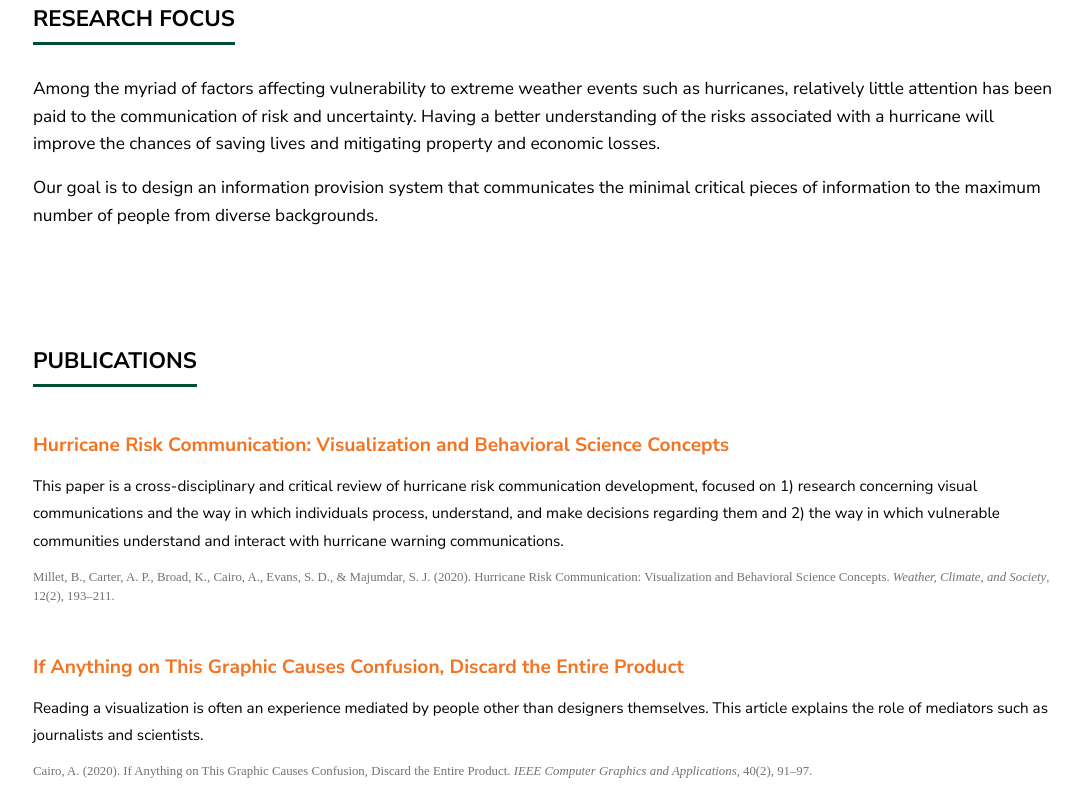
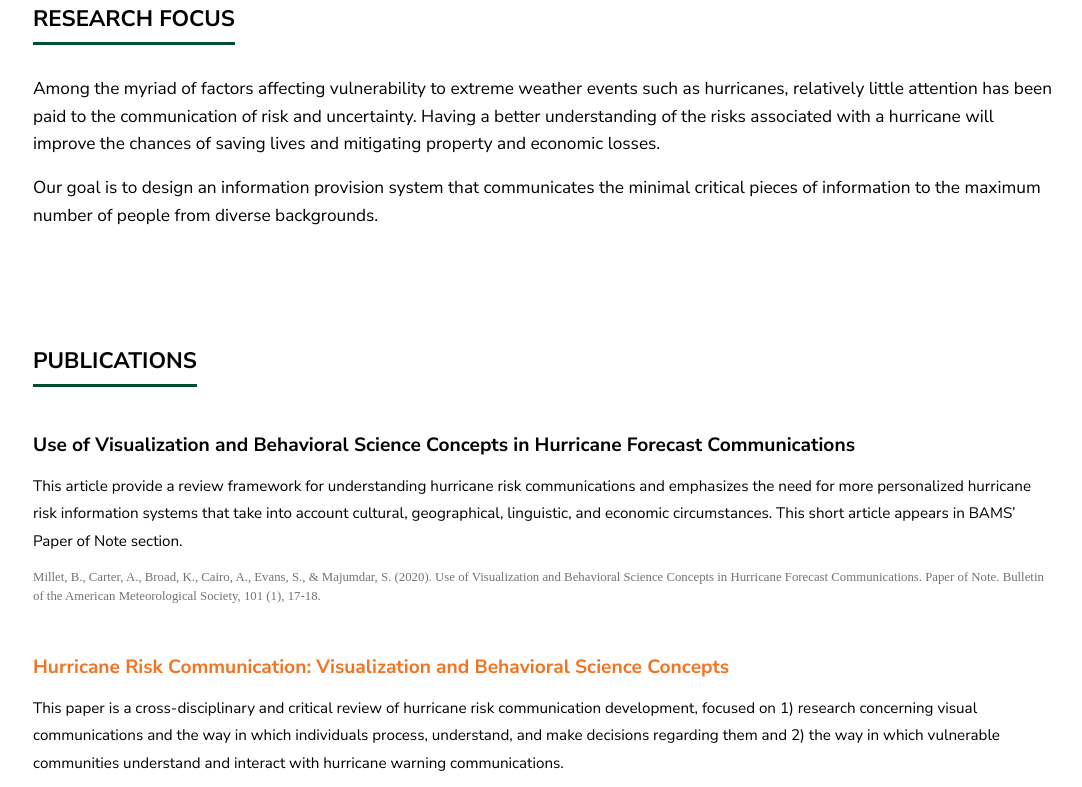
Before and after one commit to Sherrydqy/Hurakan-website, a plain HTML site: page publications.html in a window 1280 px wide. Shown: the part 427-1214 px from the top of the page, without its empty margins (95-1177 px from the left). Drawn offline with Linux system fonts and the light colour scheme.

Commit message:
Finalized

```diff
--- a/publications.html
+++ b/publications.html
@@ -41,7 +41,24 @@
       </section>
       <section class="c_article-allcontent c_section_home-content">
           <h1 class="c_section-title">PUBLICATIONS</h1>
-          <!-- 1st journal -->
+          <!-- journal -->
+          <article>
+            <h2 class="c_pub-title">
+              <a>
+               Use of Visualization and Behavioral Science Concepts in Hurricane Forecast Communications
+              </a>
+            </h2>
+            <p>
+              This article provide a review framework for understanding hurricane risk communications and
+              emphasizes the need for more personalized hurricane risk information systems that take into account cultural,
+              geographical, linguistic, and economic circumstances. This short article appears in BAMS’ Paper of Note section.
+            </p>
+            <p class="c_pub-reference">
+              Millet, B., Carter, A., Broad, K., Cairo, A., Evans, S., & Majumdar, S. (2020). Use of Visualization and Behavioral Science Concepts in Hurricane Forecast Communications.
+              Paper of Note. Bulletin of the American Meteorological Society, 101 (1), 17-18.
+            </p>
+          </article>
+          <!--journal -->
           <article>
             <h2 class="c_pub-title">
               <a class="c_link-pub" href="https://journals.ametsoc.org/doi/abs/10.1175/WCAS-D-19-0011.1">
@@ -58,7 +75,7 @@
               Visualization and Behavioral Science Concepts. <em>Weather, Climate, and Society</em>, 12(2), 193–211.
             </p>
           </article>
-          <!-- 2nd journal -->
+          <!--journal -->
           <article>
             <h2 class="c_pub-title">
               <a class="c_link-pub" href="https://ieeexplore.ieee.org/document/9020215">
```
